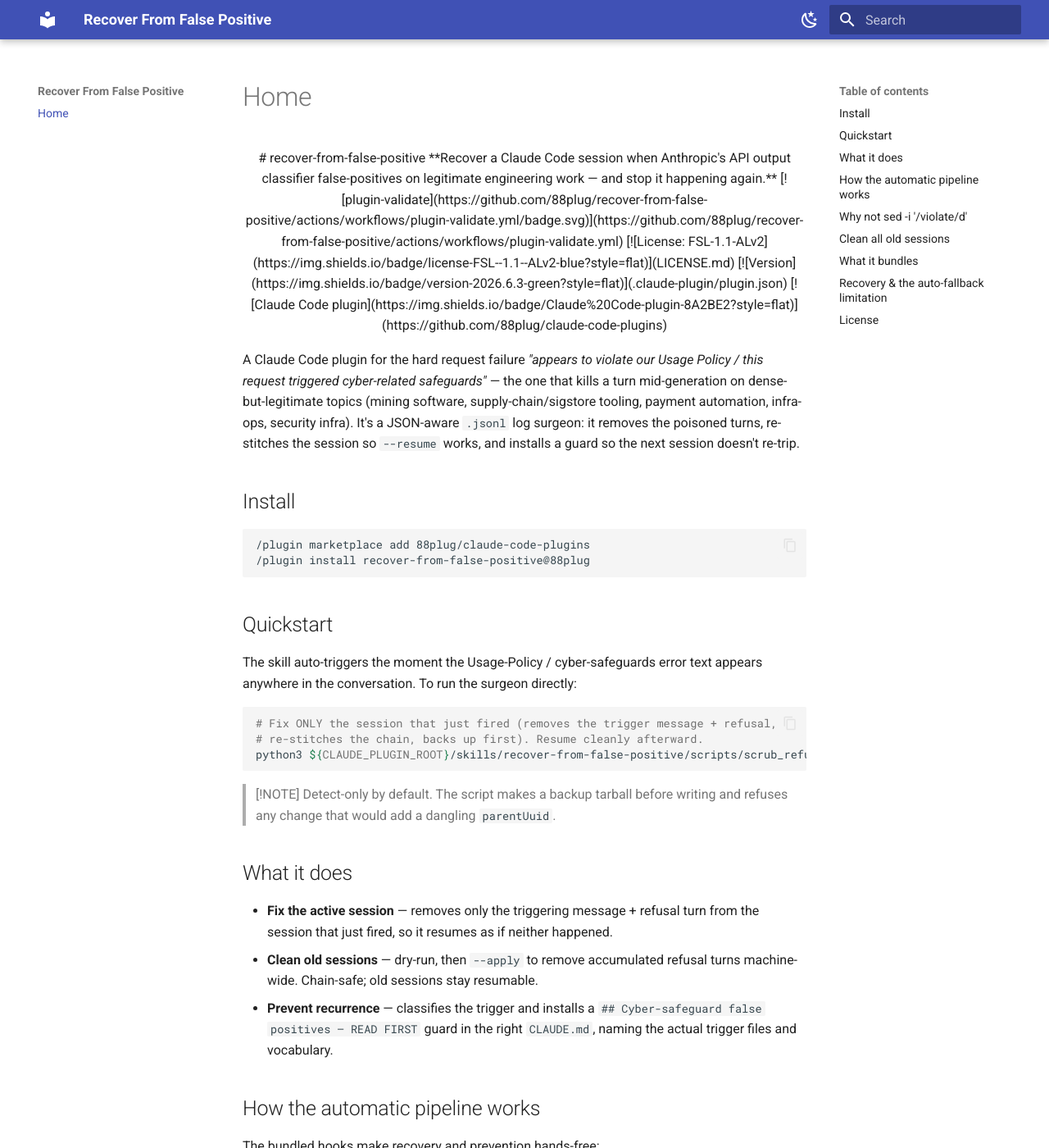
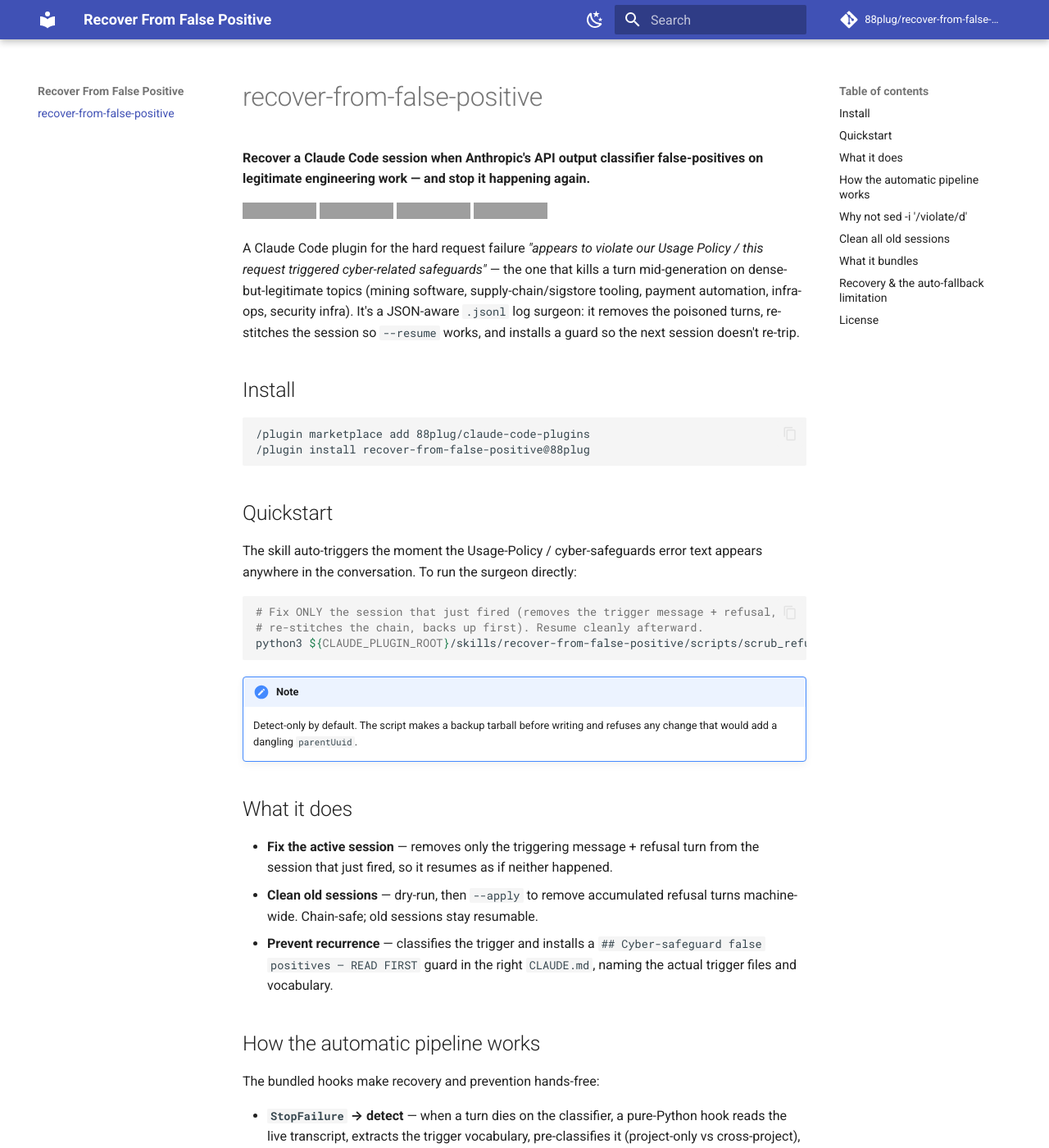
Before and after one commit to 88plug/recover-from-false-positive, an MkDocs documentation site: the page built from docs/index.md, in a window 1280 px wide and 1400 px high. Shown: the whole window at 82% size. Built offline with MkDocs 1.6.1 and Material for MkDocs 9.7.7, drawn with Linux system fonts in a browser that asks for light colours; comment, search, counter and statistics services are not loaded; some of the changed text lies outside the part shown; grey boxes are pictures that could not be loaded.

Commit message:
fix: full 88plug skill compliance — FSL-1.1-ALv2, main branch, CI v7/v6.2/py3.13, MkDocs, gitignore

````diff
--- a/docs/index.md
+++ b/docs/index.md
@@ -1,15 +1,11 @@
-<div align="center">
-
 # recover-from-false-positive
 
 **Recover a Claude Code session when Anthropic's API output classifier false-positives on legitimate engineering work — and stop it happening again.**
 
 [![plugin-validate](https://github.com/88plug/recover-from-false-positive/actions/workflows/plugin-validate.yml/badge.svg)](https://github.com/88plug/recover-from-false-positive/actions/workflows/plugin-validate.yml)
-[![License: FSL-1.1-ALv2](https://img.shields.io/badge/license-FSL--1.1--ALv2-blue?style=flat)](LICENSE.md)
-[![Version](https://img.shields.io/badge/version-2026.6.3-green?style=flat)](.claude-plugin/plugin.json)
+[![License: FSL-1.1-ALv2](https://img.shields.io/badge/license-FSL--1.1--ALv2-blue?style=flat)](https://github.com/88plug/recover-from-false-positive/blob/main/LICENSE.md)
+[![Version](https://img.shields.io/badge/version-2026.6.3-green?style=flat)](https://github.com/88plug/recover-from-false-positive/blob/main/.claude-plugin/plugin.json)
 [![Claude Code plugin](https://img.shields.io/badge/Claude%20Code-plugin-8A2BE2?style=flat)](https://github.com/88plug/claude-code-plugins)
-
-</div>
 
 A Claude Code plugin for the hard request failure *"appears to violate our Usage
 Policy / this request triggered cyber-related safeguards"* — the one that kills a
@@ -37,9 +33,9 @@
 python3 ${CLAUDE_PLUGIN_ROOT}/skills/recover-from-false-positive/scripts/scrub_refusals.py --fix-active
 ```
 
-> [!NOTE]
-> Detect-only by default. The script makes a backup tarball before writing and
-> refuses any change that would add a dangling `parentUuid`.
+!!! note
+    Detect-only by default. The script makes a backup tarball before writing and
+    refuses any change that would add a dangling `parentUuid`.
 
 ## What it does
 
@@ -93,22 +89,22 @@
   `inject-recovery-context.sh` (UserPromptSubmit), `inject-subagent-framing.sh`
   and `inject-claudemd-into-subagents.sh` (SubagentStart).
 
-> [!NOTE]
-> The hooks run automatically once the plugin is enabled (Claude Code lists them
-> in the install panel). They are read-only except for `~/.claude/.fp-state.json`,
-> which the detect hook writes and the recovery hook consumes. The
-> `edgar-morin`/`start_complex_reasoning` classification step expects that
-> reasoning tool to be available; without it, fall back to the skill's manual
-> classification matrix.
+!!! note
+    The hooks run automatically once the plugin is enabled (Claude Code lists them
+    in the install panel). They are read-only except for `~/.claude/.fp-state.json`,
+    which the detect hook writes and the recovery hook consumes. The
+    `edgar-morin`/`start_complex_reasoning` classification step expects that
+    reasoning tool to be available; without it, fall back to the skill's manual
+    classification matrix.
 
 ## Recovery & the auto-fallback limitation
 
-> [!IMPORTANT]
-> Claude Code has **no in-place auto-fallback to another model** on this error.
-> Its only refusal auto-fallback is hardwired Fable 5 → Opus; `fallbackModel`
-> covers availability errors (overload/unavailable) only — not policy refusals;
-> and no hook can switch the active model. So a trip ends the turn, and the
-> switch is a manual user action.
+!!! important
+    Claude Code has **no in-place auto-fallback to another model** on this error.
+    Its only refusal auto-fallback is hardwired Fable 5 → Opus; `fallbackModel`
+    covers availability errors (overload/unavailable) only — not policy refusals;
+    and no hook can switch the active model. So a trip ends the turn, and the
+    switch is a manual user action.
 
 When a turn is blocked, the un-stick path is:
 
--- a/mkdocs.yml
+++ b/mkdocs.yml
@@ -1,5 +1,9 @@
 site_name: Recover From False Positive
 site_description: Recover a Claude Code session when Anthropic's API output classifier false-positives on legitimate engineering work — and stop it happening again.
+site_url: https://88plug.github.io/recover-from-false-positive/
+repo_url: https://github.com/88plug/recover-from-false-positive
+repo_name: 88plug/recover-from-false-positive
+edit_uri: edit/main/docs/
 use_directory_urls: true
 
 theme:
@@ -26,6 +30,7 @@
 markdown_extensions:
   - admonition
   - attr_list
+  - md_in_html
   - def_list
   - footnotes
   - tables
````
Also changed, not shown: 7 other files.
